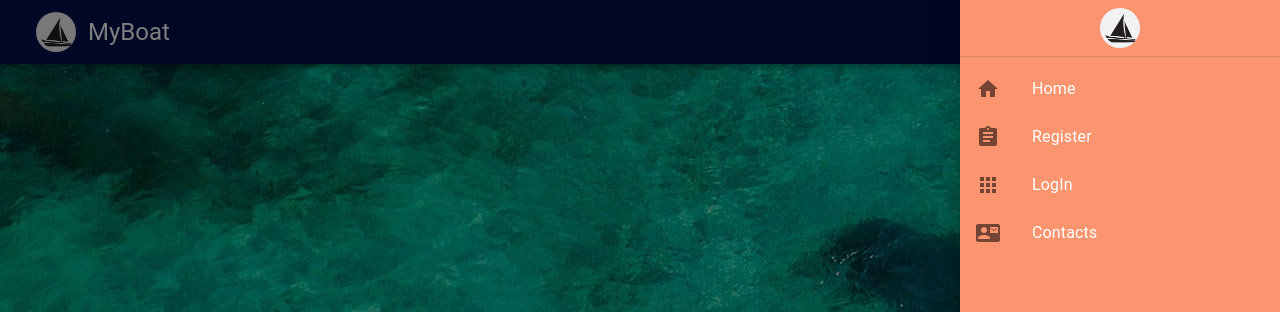
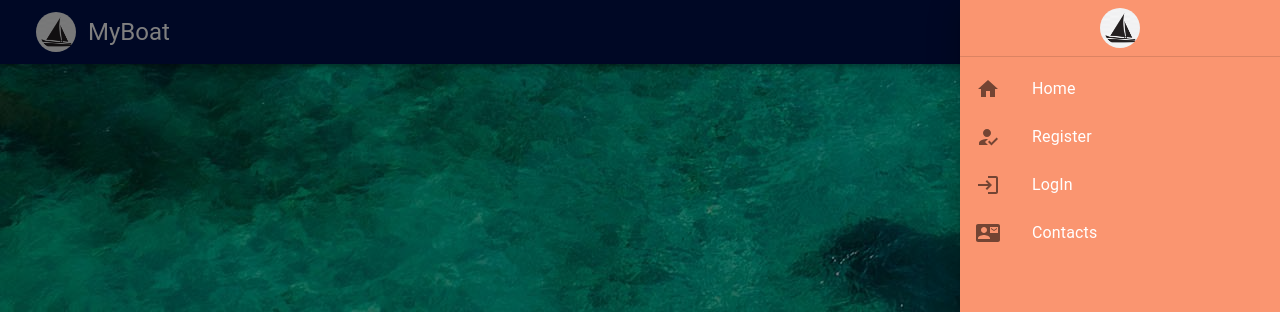
Before and after one commit to LaimaPetrauskiene/my-boat, a React (Create React App) app: page / in a window 1280 px wide. Both pictures are taken after a click on the button 56 px from the left and 32 px from the top of the page. Shown: the top 312 px of the page. Built offline with nearby package versions, Linux system fonts and the light colour scheme.

Commit message:
navbar icons changed

```diff
--- a/src/components/navbar/navbar.jsx
+++ b/src/components/navbar/navbar.jsx
@@ -14,7 +14,9 @@ import {
   Typography,
   Box,
 } from "@material-ui/core";
-import { Assignment, Home, Apps, ContactMail } from "@mui/icons-material";
+import { Home, ContactMail } from "@mui/icons-material";
+import LoginIcon from '@mui/icons-material/Login';
+import HowToRegIcon from '@mui/icons-material/HowToReg';
 import logo from "./illust58-451.jpg";
 
 const styled = makeStyles((theme) => ({
@@ -38,11 +40,11 @@ const menuItems = [
     listText: "Home",
   },
   {
-    listIcon: <Assignment />,
+    listIcon: <HowToRegIcon />,
     listText: "Register",
   },
   {
-    listIcon: <Apps />,
+    listIcon: <LoginIcon />,
     listText: "LogIn",
   },
   {
```
